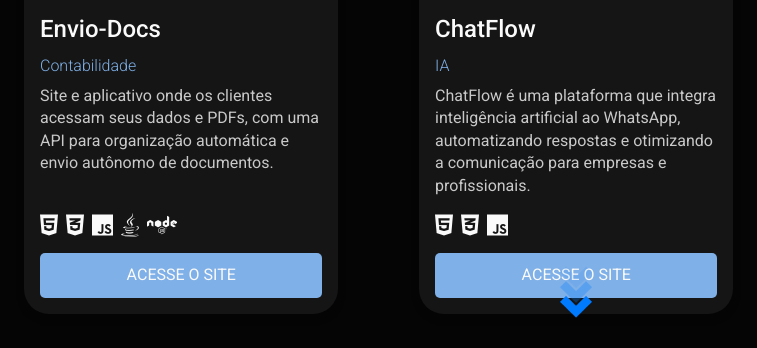
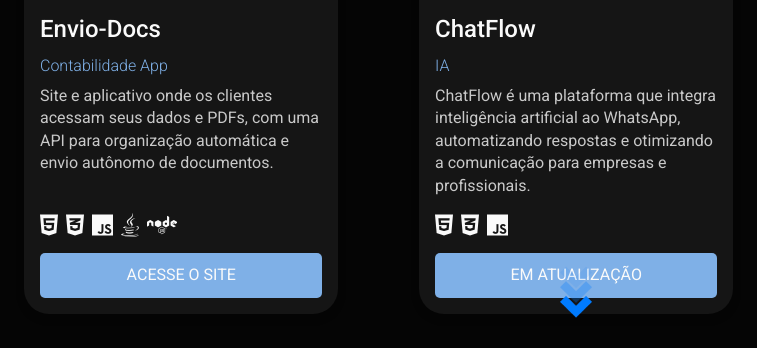
Before and after one commit to UiWill/Meu-Site, a website: page projects.html in a window 1280 px wide. Shown: the part 449-797 px from the top of the page, 64-821 px from the left. Drawn offline with nearby package versions, Linux system fonts and the light colour scheme.

Commit message:
Automatico

```diff
--- a/projects.html
+++ b/projects.html
@@ -111,7 +111,7 @@
                                   <!--Tipo do projeto-->
                                 <h2>Envio-Docs</h2>
                                 <!--Tipo do projeto-->
-                                <span>Contabilidade</span>
+                                <span>Contabilidade App</span>
                                 <!--Descrição do projeto-->
                                 <p>Site e aplicativo onde os clientes acessam seus dados e PDFs, com uma API para organização automática e envio autônomo de documentos.</p>
                             </div>
@@ -124,7 +124,7 @@
                                     <i class="fab fa-node"></i>
                                 </div>
                                 <div class="btn-project">
-                                    <a href="https://enviodocs.com.br/#inicio" target="_blank">Acesse o site</a>
+                                    <a href="https://enviossdocss.flutterflow.app/login" target="_blank">Acesse o site</a>
                                 </div>
                             </div>
                         </div>
@@ -148,7 +148,7 @@
                                     <i class="fab fa-js"></i>
                                 </div>
                                 <div class="btn-project">
-                                    <a href="" target="_blank">Acesse o site</a>
+                                    <a href="" target="_blank">Em Atualização</a>
                                 </div>
                             </div>
                         </div>
@@ -173,7 +173,7 @@
                                     <i class="fab fa-js"></i>
                                 </div>
                                 <div class="btn-project">
-                                    <a href="https://uiwill.github.io/Dnotas/index.html#inicio" target="_blank">Acesse o site</a>
+                                    <a href="https://dnotas.com.br" target="_blank">Acesse o site</a>
                                 </div>
                             </div>
                         </div>
```
